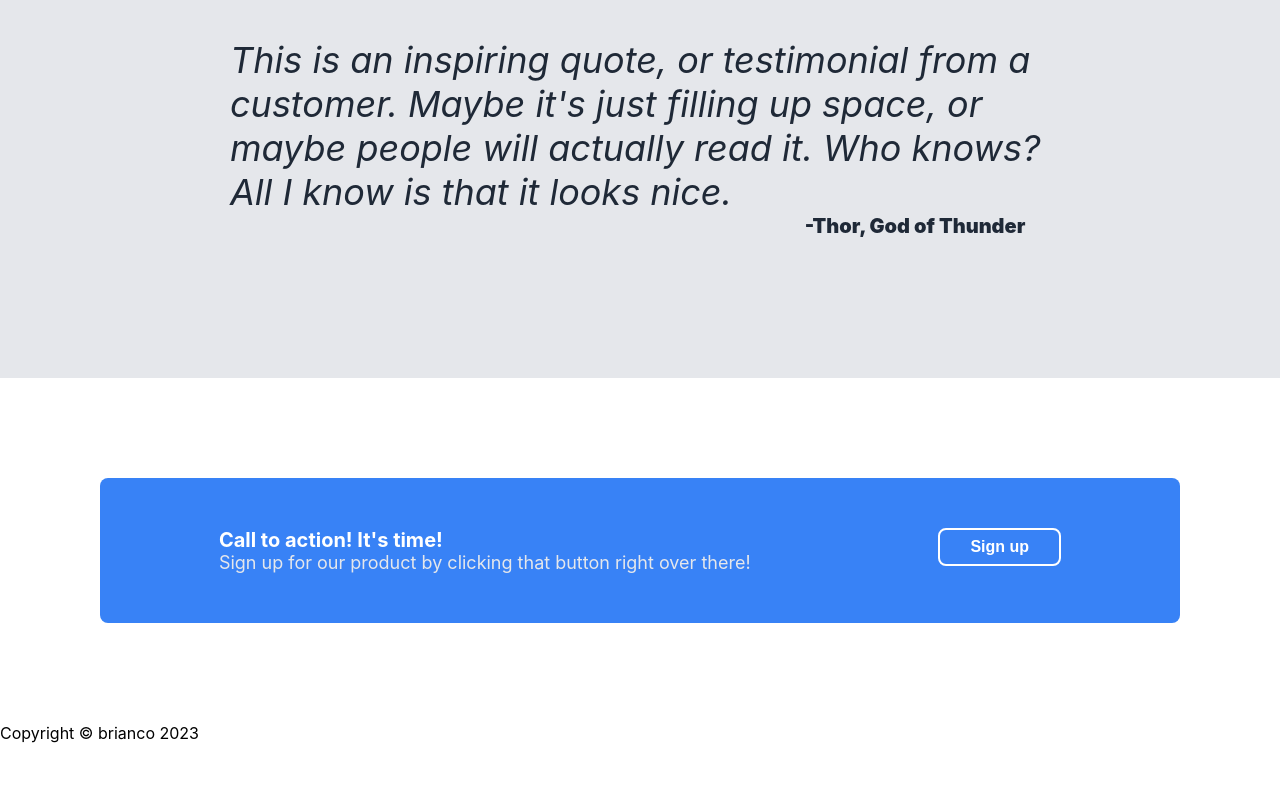
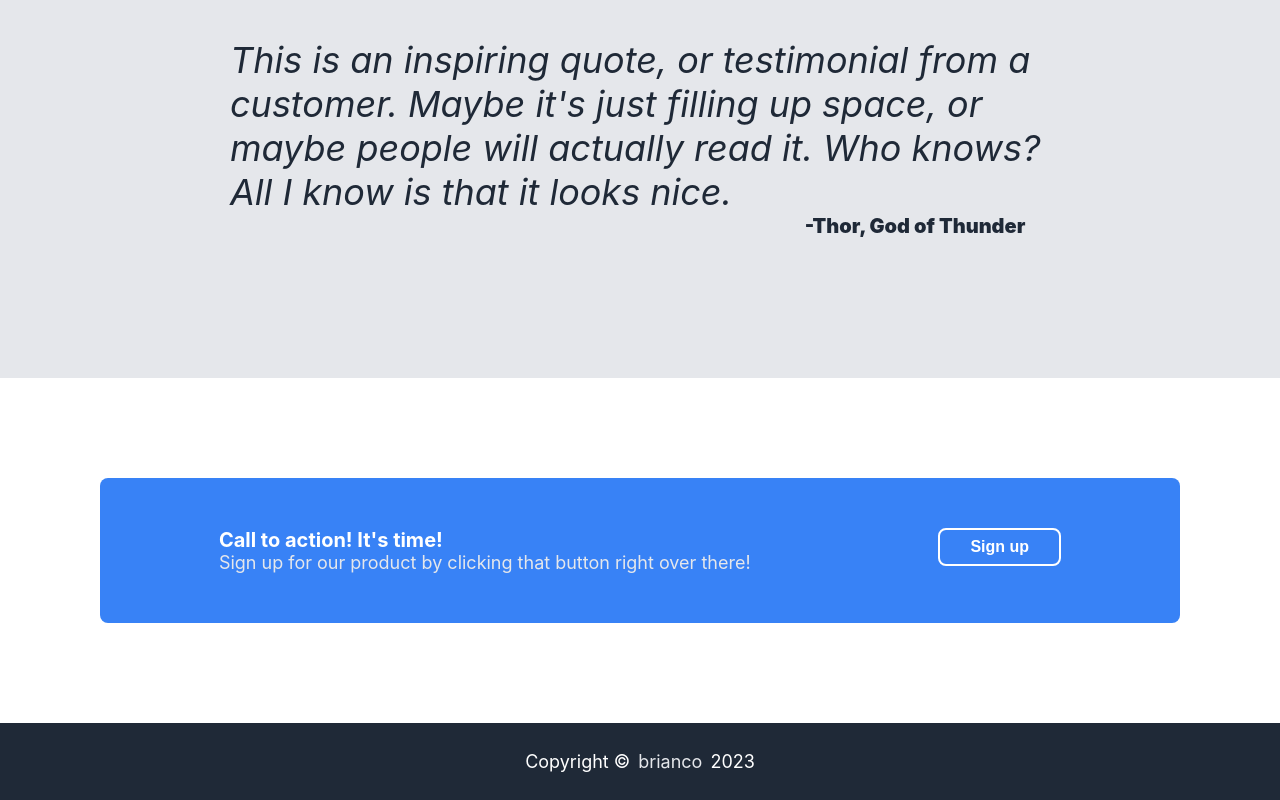
Before and after one commit to brianMacaroni/landing-page, a plain HTML site: page index.html in a window 1280 px wide. Shown: the part 1121-1921 px from the top of the page. Before the commit the page ends 1864 px from the top, so only its background shows below. Drawn offline with Linux system fonts and the light colour scheme.

Commit message:
Finish footer section

```diff
--- a/index.html
+++ b/index.html
@@ -91,6 +91,8 @@
       </div>
     </div>
 
-    <div class="footer">Copyright © brianco 2023</div>
+    <div class="footer">
+      Copyright © <a href="https://github.com/brianMacaroni">brianco </a>2023
+    </div>
   </body>
 </html>
--- a/styles.css
+++ b/styles.css
@@ -26,7 +26,8 @@ h1 {
   padding: 100px 280px;
 }
 
-.center_top {
+.center_top,
+.footer {
   background: #1f2937;
 }
 
@@ -58,7 +59,8 @@ p {
 }
 
 p,
-.container {
+.container,
+.footer {
   font-size: 18px;
   color: #e5e7eb;
 }
@@ -173,3 +175,12 @@ button {
   border-style: solid;
   border-width: 2px;
 }
+
+.footer {
+  display: flex;
+  justify-content: center;
+  align-items: center;
+  padding: 28px;
+  color: white;
+  gap: 8px;
+}
```
